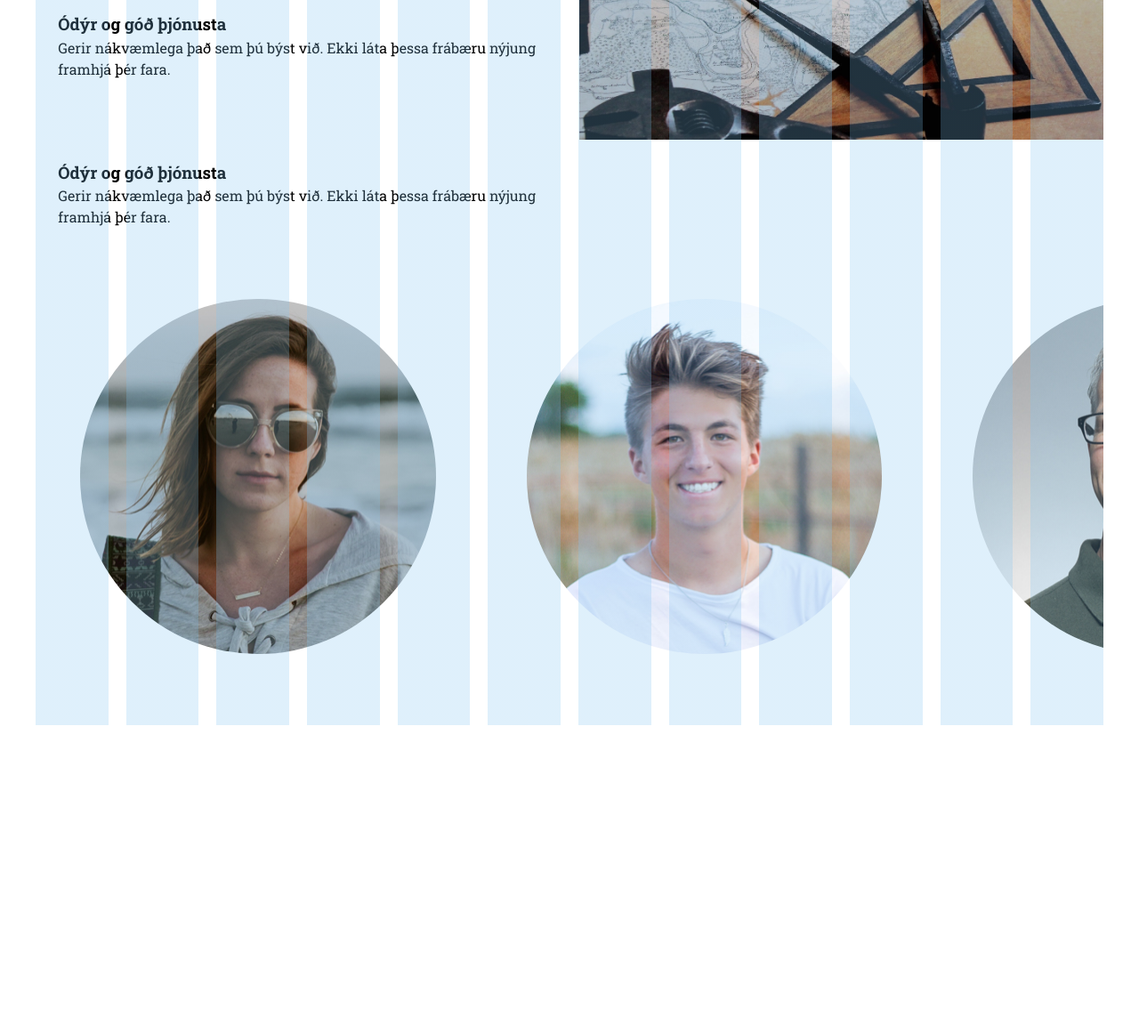
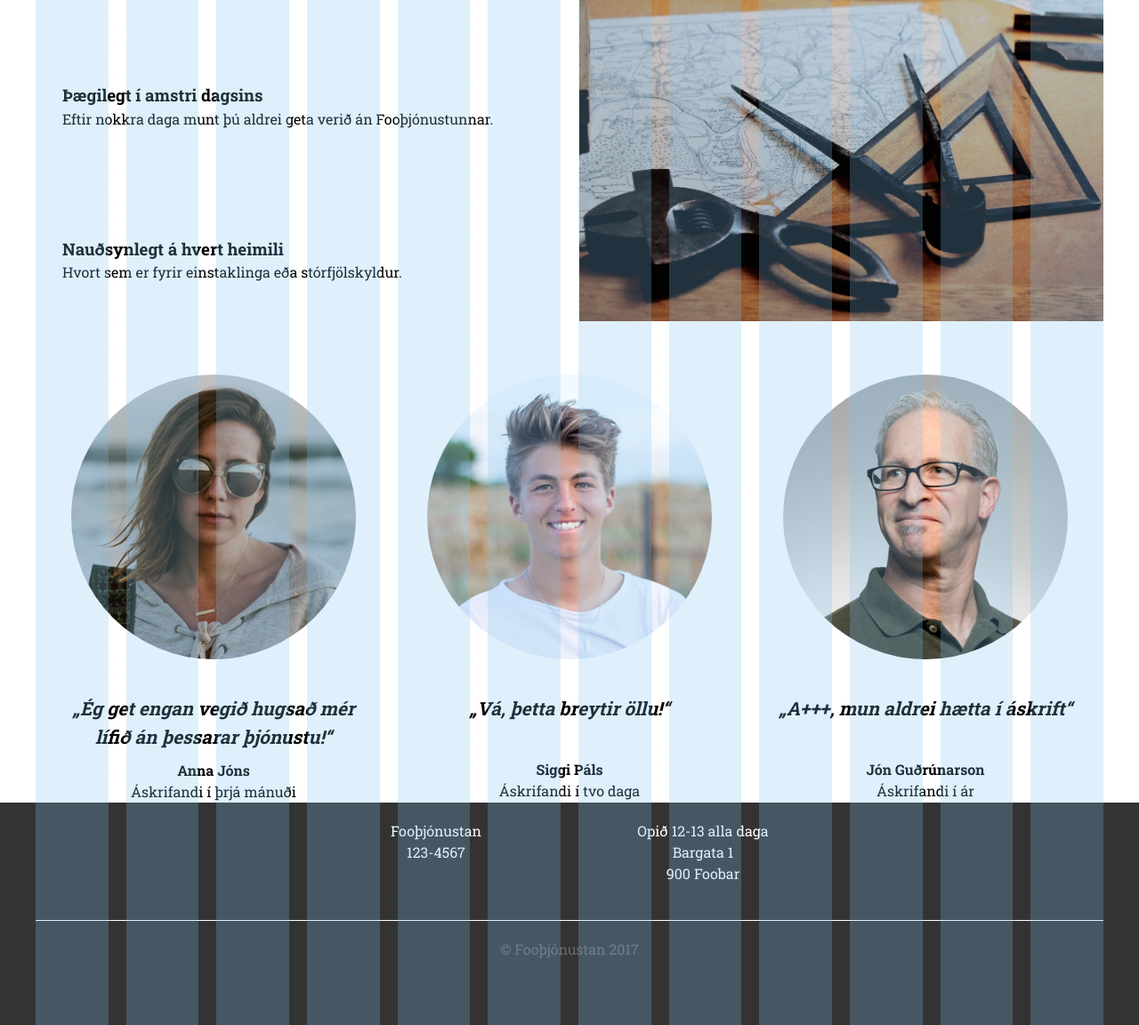
Before and after one commit to MadSuperSheep/Verkefni-7, a website: page main/index.html in a window 1280 px wide. Shown: the part 723-1875 px from the top of the page at 89% size. Before the commit the page ends 1538 px from the top, so only its background shows below. Drawn offline with Linux system fonts and the light colour scheme.

Commit message:
vonandi virkar þetta án þess að fokka í öllu

```diff
--- a/main/index.html
+++ b/main/index.html
@@ -17,7 +17,7 @@
     </header>
 
     <main>
-      <div class="forsida">
+      <div class="forsida forsida__slagordflex">
         <div class="forsida forsida__slagord">
           <div class="forsida forsida__checkogtext">
             <img src="gogn/check.svg" alt="check1" class="myndir myndir__check">
@@ -29,15 +29,15 @@
           <div class="forsida forsida__checkogtext">
             <img src="gogn/check.svg" alt="check2" class="myndir myndir__check">
             <div class="forsida forsida__text">
-              <h3>Ódýr og góð þjónusta</h3>
-              <p>Gerir nákvæmlega það sem þú býst við. Ekki láta þessa frábæru nýjung framhjá þér fara.</p>
+              <h3>Þægilegt í amstri dagsins</h3>
+              <p>Eftir nokkra daga munt þú aldrei geta verið án Fooþjónustunnar.</p>
             </div>
           </div>
           <div class="forsida forsida__checkogtext">
             <img src="gogn/check.svg" alt="check3" class="myndir myndir__check">
             <div class="forsida forsida__text">
-              <h3>Ódýr og góð þjónusta</h3>
-              <p>Gerir nákvæmlega það sem þú býst við. Ekki láta þessa frábæru nýjung framhjá þér fara.</p>
+              <h3>Nauðsynlegt á hvert heimili</h3>
+              <p>Hvort sem er fyrir einstaklinga eða stórfjölskyldur.</p>
             </div>
           </div>
         </div>
@@ -45,13 +45,75 @@
       </div>
 
       <div class="forsida forsida__profilemyndir">
-        <img src="gogn/profile1.jpg" alt="profilemynd1" class="myndir myndir__profilemynd">
-        <img src="gogn/profile2.jpg" alt="profilemynd2" class="myndir myndir__profilemynd">
-        <img src="gogn/profile3.jpg" alt="profilemynd3" class="myndir myndir__profilemynd">
+        <div class="forsida forsida__profileflex">
+          <img src="gogn/profile1.jpg" alt="profilemynd1" class="myndir myndir__profilemynd">
+          <div class="forsida forsida__profiletexti">
+            <p class="p p__italic">„Ég get engan vegið hugsað mér lífið án þessarar þjónustu!“</p>
+            <p class="p p__nafn">Anna Jóns</p>
+            <p class="p p__askrift">Áskrifandi í þrjá mánuði</p>
+          </div>
+        </div>
+        <div class="forsida forsida__profileflex">
+          <img src="gogn/profile2.jpg" alt="profilemynd2" class="myndir myndir__profilemynd">
+          <div class="forsida forsida__profiletexti">
+            <p class="p p__italic">„Vá, þetta breytir öllu!“</p>
+            <p class="p p__nafn2">Siggi Páls</p>
+            <p class="p p__askrift">Áskrifandi í tvo daga</p>
+          </div>
+        </div>
+        <div class="forsida forsida__profileflex">
+          <img src="gogn/profile3.jpg" alt="profilemynd3" class="myndir myndir__profilemynd">
+          <div class="forsida forsida__profiletexti">
+            <p class="p p__italic">„A+++, mun aldrei hætta í áskrift“</p>
+            <p class="p p__nafn2">Jón Guðrúnarson</p>
+            <p class="p p__askrift">Áskrifandi í ár</p>
+          </div>
+        </div>
       </div>
     </main>
-      <footer>
-      </footer>
+  <footer class="footer">
+    <div class="row footer__content">
+
+      <div class="col col-3 col-sms-1">
+      </div>
+
+      <div class="col col-3 col-sms-5">
+        <div class="footer__text">
+          <p>Fooþjónustan</p>
+          <p>123-4567</p>
+        </div>
+      </div>
+
+      <div class="col col-3 col-sms-5">
+        <div class="footer__text">
+          <p>Opið 12-13 alla daga</p>
+          <p>Bargata 1</p>
+          <p>900 Foobar</p>
+        </div>
+      </div>
+
+      <div class="col col-3 col-sms-1">
+      </div>
+
+    </div>
+
+    <div class="row">
+
+      <div class="col col-4 col-sms-3">
+      </div>
+
+      <div class="col col-4 col-sms-6">
+        <div class="footer__textbot">
+          <p>© Fooþjónustan 2017</p>
+        </div>
+      </div>
+
+      <div class="col col-4 col-sms-3">
+      </div>
+
+    </div>
+
+  </footer>
   </body>
 
 </html>
--- a/scss/forsida.scss
+++ b/scss/forsida.scss
@@ -4,8 +4,12 @@
   display: flex;
   flex-direction: row;
 
-  @media (max-width: 800px) { //lóðrétt þegar viewport er minna en 600px
-    flex-direction: column;
+  &__slagordflex {
+    margin: $gutter 0;
+    @media (max-width: 600px) { //lóðrétt þegar viewport er minna en 600px
+      flex-direction: column;
+    }
+
   }
 
   &__slagord { //slagorðin koma lóðrétt
@@ -16,18 +20,60 @@
 
   &__checkogtext { //check og textinn er lárétt
     flex-direction: row;
+    padding-top: $gutter * 1.5;
+    @media (max-width: 800px) {
+      padding: 0;
+    }
   }
 
   &__text { //textinn lóðrétt flex
+    flex-direction: column;
     font-size: 1rem;
-    flex-direction: column;
+    padding-right: 12px;
     padding-top: 90px;
-    padding-right: 12px;
   }
 
   &__profilemyndir {
+    align-content: flex-start;
+    align-items: baseline;
     max-width: 100%;
+    width: 100%;
+    @media(max-width: 600px) {
+      flex-direction: column;
+    }
+  }
+
+  &__profileflex {
+    align-items: center;
+    flex: 1;
+    flex-direction: column;
+    height: 100%;
+    max-height: 100%;
     width: 100%;
   }
 
+  &__profiletexti {
+    flex: 1;
+    flex-direction: column;
+    max-width: 90%;
+    text-align: center;
+  }
 }
+
+.p {
+  &__italic {
+    font-size: 1.3rem;
+    font-style: italic;
+    font-weight: bold;
+  }
+
+  &__nafn {
+    font-weight: bold;
+    padding-top: $gutter * .5;
+  }
+
+  &__nafn2 {
+    font-weight: bold;
+    padding-top: $gutter * 2;
+  }
+}
--- a/scss/myndir.scss
+++ b/scss/myndir.scss
@@ -3,38 +3,43 @@
 .myndir {
 
   &__check { //checkbox
-    width: 5%;
     height: 5%;
     padding-top: 90px;
+    width: 5%;
 
   }
 
   &__1 { //mynd hliðiná checkboxum
     flex: 1;
-    max-width: 50%;
-    max-height: 50vh; //bara tilraun
-    min-height: 50vh; //tilraun
+    height: 100%;
+    max-height: 600px;
+    max-width: 600px;
+    min-height: 550px;
+    min-width: 1px;
+    object-fit: cover; //svo það teygist ekki á myndinni í mjög stóru viewporti
+    padding-left: .7rem;
+    padding-top: 90px;
     width: 100%;
-    height: 100%;
-    padding-left: 0.7rem;
-    padding-top: 90px;
-    object-fit: cover; //svo það teygist ekki á myndinni í mjög stóru viewporti
 
-    @media (max-width: 800px) { //stækkum myndina þegar hún fer niður fyrir textann
-      max-width:100%;
+    @media (max-width: 600px) { //stækkum myndina þegar hún fer niður fyrir textann
+      margin-top: $gutter;
+      max-width: 100%;
+      min-height: 1px;
       padding: 1rem;
     }
   }
 
   &__profilemynd {
+    border-radius: 50%; //hringur
     flex: 1;
-    max-width: 33.3%;
-    max-height: 33.3%;
+    height: 100%;
+    max-height: 400px;
+    max-width: 400px;
+    min-height: 1px;
+    min-width: 1px;
+    padding: $gutter * 2;
     width: 100%;
-    height: 100%;
-    object-fit: cover;
-    border-radius: 50%; //hringur
-    margin: 80px 52px 80px 50px;
+    //object-fit: cover;
   }
 
 }
```
Also changed, not shown: main/styles.css.
